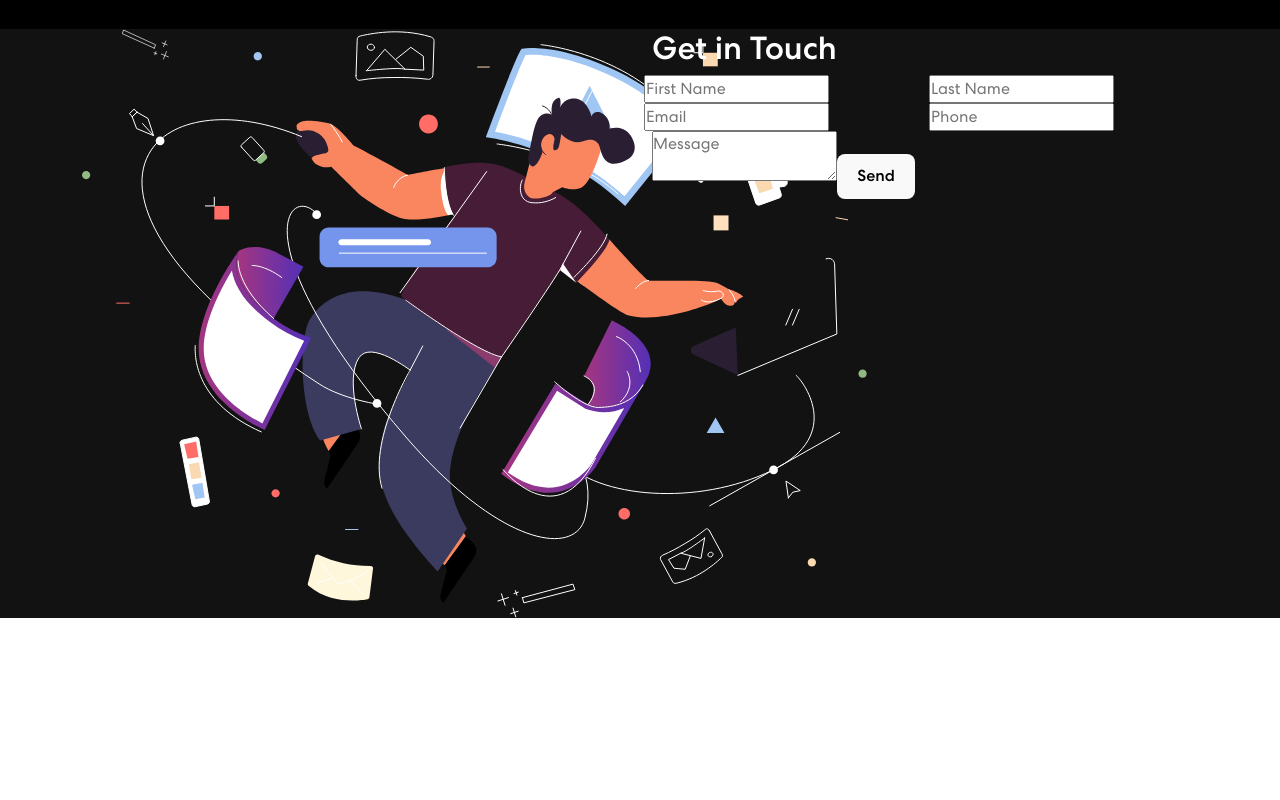
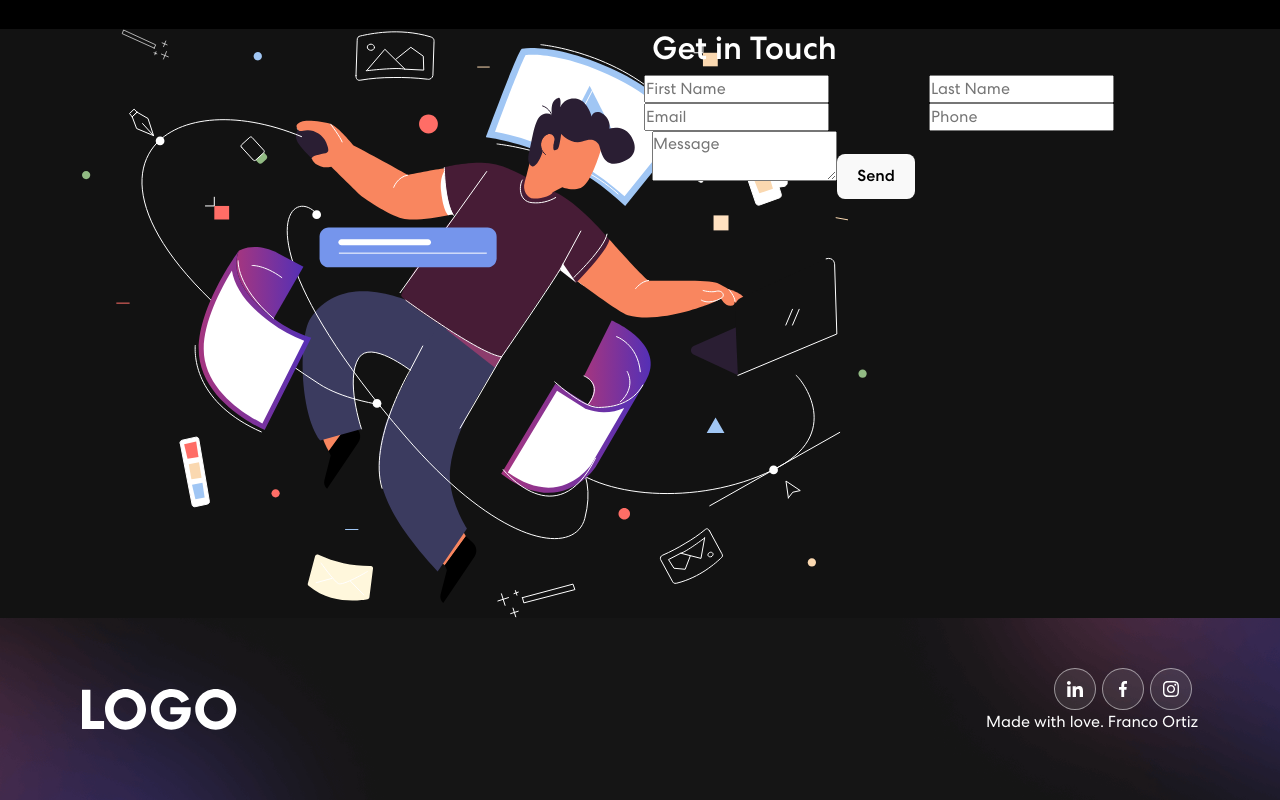
Before and after one commit to Francortiz-137/franco-ortiz-portfolio-react, a React (Vite) app: page / in a window 1280 px wide. Shown: the part 2802-3602 px from the top of the page. Before the commit the page ends 3420 px from the top, so only its background shows below. Built offline with nearby package versions, Linux system fonts and the light colour scheme.

Commit message:
Added footer component

```diff
--- a/package.json
+++ b/package.json
@@ -10,12 +10,14 @@
     "preview": "vite preview"
   },
   "dependencies": {
+    "animate.css": "^4.1.1",
     "cors": "^2.8.5",
     "express": "^4.18.2",
     "nodemailer": "^6.9.7",
     "react": "^18.2.0",
     "react-bootstrap-icons": "^1.10.3",
     "react-dom": "^18.2.0",
+    "react-mailchimp-subscribe": "^2.1.3",
     "react-multi-carousel": "^2.8.4"
   },
   "devDependencies": {
--- a/src/App.css
+++ b/src/App.css
@@ -465,3 +465,11 @@ nav.navbar .navbar-toggler-icon{
   right: 0;
   z-index: -4;
 }
+
+.footer{
+  padding: 50px 0 50px 0;
+  background-image: url('./assets/img/footer-bg.png');
+  background-position:  center center;
+  background-size:  cover;
+  background-repeat: no-repeat;
+}
--- a/src/App.jsx
+++ b/src/App.jsx
@@ -4,6 +4,7 @@ import { Banner } from './components/Banner';
 import { Skills } from './components/Skills';
 import { Projects } from './components/Projects';
 import { Contact } from './components/Contact';
+import { Footer } from './components/Footer';
 import './App.css';
 import 'bootstrap/dist/css/bootstrap.min.css';
 
@@ -16,6 +17,7 @@ function App() {
     <Skills></Skills>
     <Projects></Projects>
     <Contact></Contact>
+    <Footer></Footer>
     </>
   )
 }
--- /dev/null
+++ b/src/components/Footer.jsx
@@ -0,0 +1,30 @@
+import { Container, Row, Col } from "react-bootstrap";
+import logo from "../assets/img/logo.svg";
+import navIcon1 from "../assets/img/nav-icon1.svg";
+import navIcon2 from "../assets/img/nav-icon2.svg";
+import navIcon3 from "../assets/img/nav-icon3.svg";
+
+
+export const Footer = () => {
+    return(
+        <>
+            <footer className="footer">
+                <Container>
+                    <Row className="align-items-center">
+                        <Col sm={6}>
+                            <img src={logo} alt="Logo" />
+                        </Col>
+                        <Col sm={6} className="text-center text-sm-end">
+                            <div className="social-icon">
+                                <a href=""><img src={navIcon1}/></a>
+                                <a href=""><img src={navIcon2}/></a>
+                                <a href=""><img src={navIcon3}/></a>
+                            </div>
+                            <p>Made with love. Franco Ortiz</p>
+                        </Col>
+                    </Row>
+                </Container>
+            </footer>
+        </>
+    );
+};
```
Also changed, not shown: 1 other file (tests, documents, lock files or other folders).
